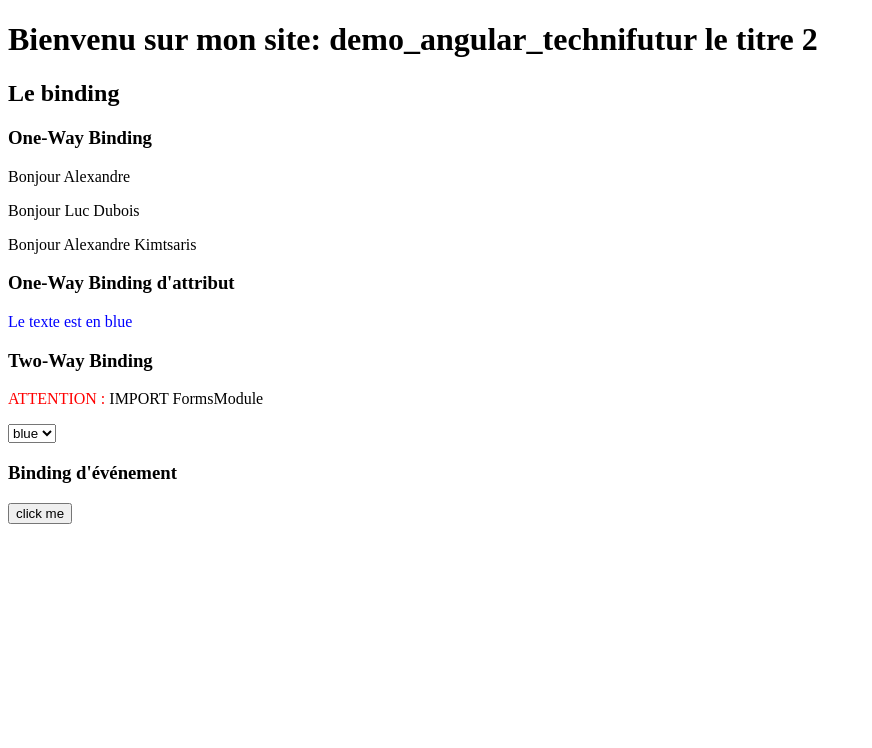
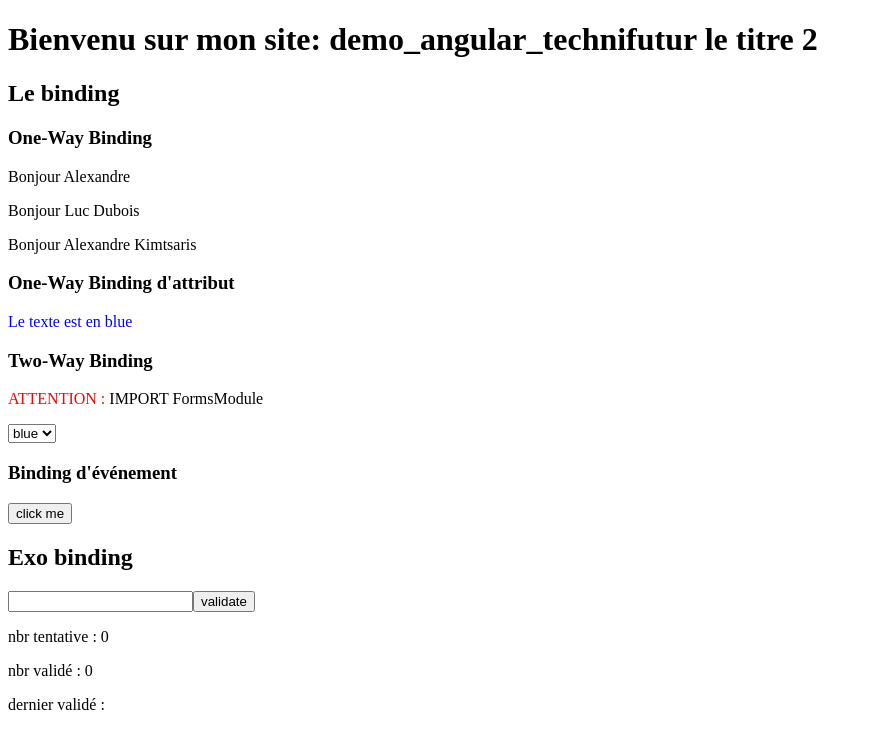
Before and after one commit to aKimtsPro/demo_angular_technifutur, an Angular app: page / in a window 1280 px wide. Shown: the top 748 px of the page, without its empty margins (0-872 px from the left). Built offline with nearby package versions, Linux system fonts and the light colour scheme.

Commit message:
post correction binding

```diff
--- a/src/app/app.component.html
+++ b/src/app/app.component.html
@@ -1,3 +1,5 @@
 <h1> Bienvenu sur mon site: {{ title + " le titre" }} {{ 1+1 }} </h1>
 
 <app-demo-binding></app-demo-binding>
+
+<app-exo-binding></app-exo-binding>
--- a/src/app/app.module.ts
+++ b/src/app/app.module.ts
@@ -5,11 +5,13 @@ import { BrowserModule } from '@angular/platform-browser';
 import { AppRoutingModule } from './app-routing.module';
 import { AppComponent } from './app.component';
 import { DemoBindingComponent } from './components/demo-binding/demo-binding.component';
+import { ExoBindingComponent } from './components/exo-binding/exo-binding.component';
 
 @NgModule({
   declarations: [
     AppComponent,
-    DemoBindingComponent
+    DemoBindingComponent,
+    ExoBindingComponent
   ],
   imports: [
     BrowserModule,
--- /dev/null
+++ b/src/app/components/exo-binding/exo-binding.component.html
@@ -0,0 +1,12 @@
+
+<h2>Exo binding</h2>
+
+<input type="text" [(ngModel)]="nom"><button (click)="validate()">validate</button>
+
+<p>{{ nom }}</p>
+
+<div>
+    <p> nbr tentative : {{ nbrTentative }} </p>
+    <p> nbr validé : {{ nbrValide }} </p>
+    <p> dernier validé : {{ dernierValide }} </p>
+</div>
--- /dev/null
+++ b/src/app/components/exo-binding/exo-binding.component.ts
@@ -0,0 +1,29 @@
+import { Component, OnInit } from '@angular/core';
+
+@Component({
+  selector: 'app-exo-binding',
+  templateUrl: './exo-binding.component.html',
+  styleUrls: ['./exo-binding.component.css']
+})
+export class ExoBindingComponent implements OnInit {
+
+  nom!: string;
+  nbrTentative=0;
+  nbrValide=0;
+  dernierValide?: string;
+
+  constructor() { }
+
+  ngOnInit(): void {
+  }
+
+  validate(){
+    this.nbrTentative++;
+    if( this.nom && this.nom.match("^[a-zA-Z]{4,10}$")){
+      this.nbrValide++;
+      this.dernierValide = this.nom;
+    }
+    this.nom = '';
+  }
+
+}
```
Also changed, not shown: src/app/components/exo-binding/exo-binding.component.css (added), 1 other file (tests, documents, lock files or other folders).
